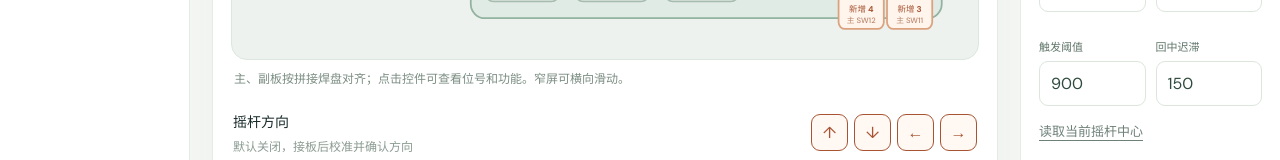
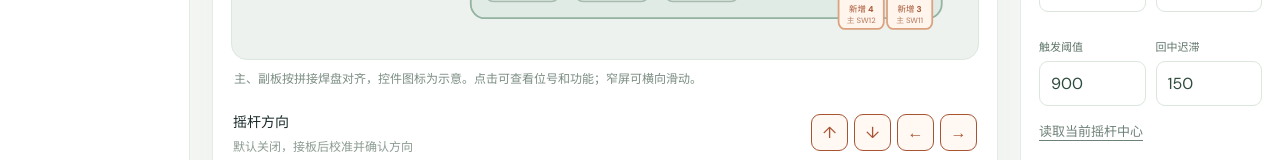
Before and after one commit to HeLo202/tourbox-studio-editor, a plain HTML site: page index.html in a window 1280 px wide. Shown: the part 904-1064 px from the top of the page. Drawn offline with Linux system fonts and the light colour scheme.

Commit message:
Clarify that PCB control icons are schematic

```diff
--- a/index.html
+++ b/index.html
@@ -31,7 +31,7 @@
         <div class="board-viewport" tabindex="0" aria-label="主副板 PCB 顶视图，窄屏可横向滚动">
           <svg id="pcb-board" class="pcb-illustration" viewBox="-6 -6 155 113" xmlns="http://www.w3.org/2000/svg" aria-label="主副板按拼接焊盘对齐的控件位置"></svg>
         </div>
-        <p class="board-caption">主、副板按拼接焊盘对齐；点击控件可查看位号和功能。窄屏可横向滑动。</p>
+        <p class="board-caption">主、副板按拼接焊盘对齐，控件图标为示意。点击可查看位号和功能；窄屏可横向滑动。</p>
         <div class="joystick-controls"><div><strong>摇杆方向</strong><small>默认关闭，接板后校准并确认方向</small></div><div id="directions" class="directions"></div></div>
         <div class="board-foot"><span>2026-11-26 PCB 顶视坐标</span><span>20 个按压</span><span>3 个编码器</span></div>
       </div>
```
